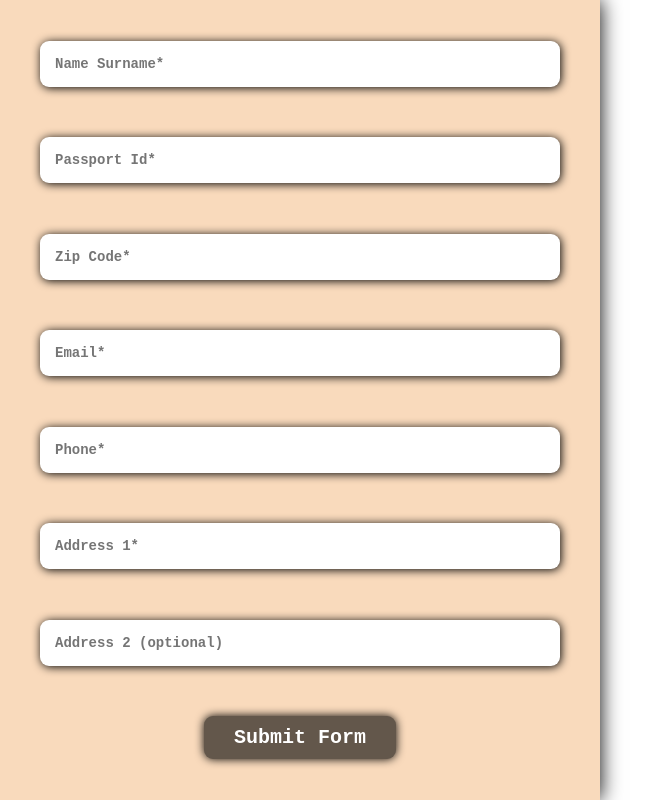
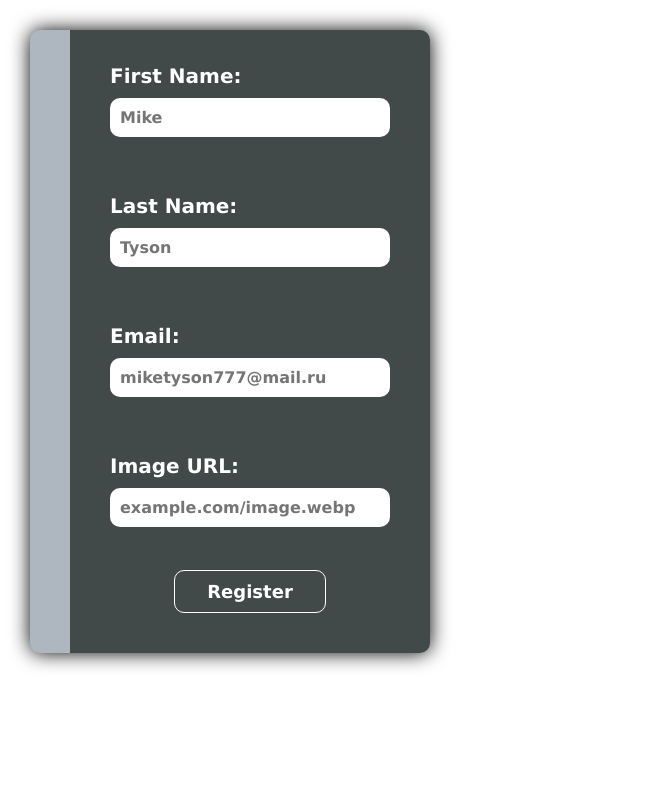
Before and after one commit to VaheM27/react_ujexner, a React (Create React App) app: page / in a window 1280 px wide. Before the commit this address led to /dashboard. Shown: the whole page, without its empty margins (0-666 px from the left). Built offline with nearby package versions, Linux system fonts and the light colour scheme; data requests are answered from the project's data file.

Commit message:
Lesson 17 Homework

```diff
--- a/package.json
+++ b/package.json
@@ -12,6 +12,7 @@
     "bootstrap": "^5.3.3",
     "bootstrap-icons": "^1.11.3",
     "formik": "^2.4.6",
+    "json-server": "^1.0.0-beta.3",
     "nanoid": "^5.0.9",
     "react": "^18.3.1",
     "react-dom": "^18.3.1",
--- /dev/null
+++ b/src/Lesson17/App.jsx
@@ -0,0 +1,39 @@
+import React, { useEffect, useState } from "react";
+import UserForm from "./components/UserForm/UserForm";
+import Box from "./components/Box/Box";
+
+import "./App.scss";
+
+const App = () => {
+  const [data, setData] = useState([]);
+
+  useEffect(() => {
+    fetch("http://localhost:3005/users", {
+      method: "GET",
+    })
+      .then((res) => res.json())
+      .then((res) => setData(res));
+  }, [data]);
+
+  return (
+    <div className="app">
+      <UserForm currentArr={data} />
+      <div className="boxes">
+        {data.map((item) => {
+          return (
+            <Box
+              key={item.id}
+              id={item.id}
+              fName={item.firstName}
+              lName={item.lastName}
+              email={item.email}
+              img={item.image}
+            />
+          );
+        })}
+      </div>
+    </div>
+  );
+};
+
+export default App;
--- /dev/null
+++ b/src/Lesson17/App.scss
@@ -0,0 +1,9 @@
+@import "./styles/global.scss";
+
+.app {
+  @include makeFlex(flex, space-between, flex-start, row, unset, 50px, 50px);
+  padding: 30px;
+  .boxes {
+    @include makeFlex(flex, flex-start, flex-start, row, wrap, 40px, 40px);
+  }
+}
--- /dev/null
+++ b/src/Lesson17/components/Box/Box.jsx
@@ -0,0 +1,32 @@
+import React from "react";
+
+import "./Box.scss";
+
+const Box = ({ fName, lName, email, img, id }) => {
+  const deleteUser = (userId) => {
+    fetch(`http://localhost:3005/users/${userId}`, {
+      method: "DELETE",
+    });
+  };
+
+  return (
+    <div className="box">
+      <div className="top">
+        <img src={img} alt="" />
+      </div>
+      <div className="bottom">
+        <p>
+          Full Name: <br />
+          {fName + " " + lName}
+        </p>
+        <p>
+          email: <br />
+          {email}
+        </p>
+      </div>
+      <button onClick={() => deleteUser(id)}>Delete</button>
+    </div>
+  );
+};
+
+export default Box;
--- /dev/null
+++ b/src/Lesson17/components/Box/Box.scss
@@ -0,0 +1,50 @@
+@import "../../styles/global.scss";
+
+.box {
+  @include makeFlex(
+    flex,
+    center,
+    flex-start,
+    column,
+    Lucida Grande,
+    40px,
+    unset
+  );
+  box-shadow: 0 0 10px #000;
+  width: 300px;
+  border-radius: 6px;
+  background-color: #ebedef;
+  @include textParams(20px, 900, Helvetica, #424949);
+  .top {
+    width: 300px;
+    overflow: hidden;
+    border-radius: 6px;
+    img {
+      transition: all 1s;
+      width: 300px;
+      height: 200px;
+      &:hover {
+        transform: scale(1.2);
+      }
+    }
+  }
+  .bottom {
+    @include makeFlex(flex, center, flex-start, column, unset, 10px, unset);
+    max-width: 300px;
+    padding: 0 10px;
+  }
+  button {
+    border: none;
+    margin: auto;
+    padding: 15px 32px;
+    margin-bottom: 20px;
+    border-radius: 10px;
+    @include textParams(16px, 900, Helvetica, #fff);
+    background-color: #edbb99;
+    cursor: pointer;
+    transition: all 1s;
+    &:hover {
+      background-color: #2c3e50;
+    }
+  }
+}
--- /dev/null
+++ b/src/Lesson17/components/UserForm/UserForm.jsx
@@ -0,0 +1,100 @@
+import { React, useState } from "react";
+import { Formik, Form, Field, ErrorMessage } from "formik";
+import { object, string } from "yup";
+import { nanoid } from "nanoid";
+
+import "./UserForm.scss";
+
+const UserForm = ({ currentArr }) => {
+  const [error, setError] = useState("");
+
+  const initialValues = {
+    firstName: "",
+    lastName: "",
+    email: "",
+    image: "",
+  };
+
+  const validationSchema = object({
+    firstName: string()
+      .matches(
+        /^(?=.*[A-Z])[A-Za-z]+([ '-][A-Za-z]+)*$/,
+        "Please, provide correct first name!"
+      )
+      .required("Required Field"),
+    lastName: string()
+      .matches(
+        /^(?=.*[A-Z])[A-Za-z]+([ '-][A-Za-z]+)*$/,
+        "Please, provide correct last name!"
+      )
+      .required("Required Field"),
+    email: string()
+      .matches(
+        /^[a-zA-Z0-9._%+-]+@[a-zA-Z0-9.-]+\.[a-zA-Z]{2,63}$/,
+        "Please, provide a valid email!"
+      )
+      .required("Required Field"),
+    image: string()
+      .matches(
+        /^(https?:\/\/.*\.(?:jpg|jpeg|png|gif|bmp|webp|svg))(?:\?.*)?$/,
+        "Please, Provide a correct image URL"
+      )
+      .required("Required Field"),
+  });
+
+  const addUser = (user, formik) => {
+    if (currentArr.some((elm) => elm.email === user.email)) {
+      setError("User already exists");
+    } else {
+      fetch("http://localhost:3005/users", {
+        method: "POST",
+        body: JSON.stringify({
+          id: nanoid(4),
+          firstName: user.firstName,
+          lastName: user.lastName,
+          email: user.email,
+          image: user.image,
+        }),
+      });
+      formik.resetForm();
+      setError("");
+    }
+  };
+
+  return (
+    <div className="form">
+      <Formik
+        validationSchema={validationSchema}
+        initialValues={initialValues}
+        onSubmit={(e, formik) => addUser(e, formik)}
+      >
+        <Form>
+          <div className="fieldDetails">
+            <p className="title">First Name:</p>
+            <Field name="firstName" placeholder="Mike" />
+            <ErrorMessage className="error" component="p" name="firstName" />
+          </div>
+          <div className="fieldDetails">
+            <p className="title">Last Name:</p>
+            <Field name="lastName" placeholder="Tyson" />
+            <ErrorMessage className="error" component="p" name="lastName" />
+          </div>
+          <div className="fieldDetails">
+            <p className="title">Email:</p>
+            <Field name="email" placeholder="miketyson777@mail.ru" />
+            <ErrorMessage className="error" component="p" name="email" />
+          </div>
+          <div className="fieldDetails">
+            <p className="title">Image URL:</p>
+            <Field name="image" placeholder="example.com/image.webp" />
+            <ErrorMessage className="error" component="p" name="image" />
+          </div>
+          <button type="submit">Register</button>
+          {error && <p className="errorMessage">{error}</p>}{" "}
+        </Form>
+      </Formik>
+    </div>
+  );
+};
+
+export default UserForm;
--- /dev/null
+++ b/src/Lesson17/components/UserForm/UserForm.scss
@@ -0,0 +1,70 @@
+@import "../../styles/global.scss";
+
+.form {
+  position: sticky;
+  top: 30px;
+  Form {
+    border-radius: 10px;
+    @include makeFlex(flex, center, flex-start, column, unset, 30px, unset);
+    background-color: #424949;
+    max-width: 400px;
+    min-width: 400px;
+    width: 100%;
+    padding: 20px 40px;
+    border-left: 40px solid #aeb6bf;
+    box-shadow: 0 0 20px #000;
+    .fieldDetails {
+      height: 100px;
+      width: 100%;
+      position: relative;
+      @include makeFlex(flex, center, flex-start, column, unset, 10px, unset);
+      .title {
+        user-select: none;
+        @include textParams(20px, 900, unset, #fff);
+        font-family: "Lucida Sans", "Lucida Sans Regular", "Lucida Grande",
+          "Lucida Sans Unicode", Geneva, Verdana, sans-serif;
+      }
+      input {
+        width: 100%;
+        outline: none;
+        @include textParams(16px, 600, unset, #000);
+        font-family: "Lucida Sans", "Lucida Sans Regular", "Lucida Grande",
+          "Lucida Sans Unicode", Geneva, Verdana, sans-serif;
+        padding: 10px;
+        border: none;
+        border-radius: 10px;
+      }
+      .error {
+        @include textParams(14px, 900, unset, #cb4335);
+        font-family: "Lucida Sans", "Lucida Sans Regular", "Lucida Grande",
+          "Lucida Sans Unicode", Geneva, Verdana, sans-serif;
+        position: absolute;
+        top: 100px;
+      }
+    }
+    button {
+      border: none;
+      border-radius: 10px;
+      padding: 10px 32px;
+      margin: 0 auto 20px auto;
+      @include textParams(18px, 900, unset, #fff);
+      font-family: "Lucida Sans", "Lucida Sans Regular", "Lucida Grande",
+        "Lucida Sans Unicode", Geneva, Verdana, sans-serif;
+      background-color: #424949;
+      border: 1px solid #fff;
+      cursor: pointer;
+      transition: all 1s;
+      &:hover {
+        background-color: #fff;
+        color: #424949;
+      }
+    }
+    .errorMessage {
+      @include textParams(14px, 900, unset, #cb4335);
+      font-family: "Lucida Sans", "Lucida Sans Regular", "Lucida Grande",
+        "Lucida Sans Unicode", Geneva, Verdana, sans-serif;
+      position: absolute;
+      bottom: 10px;
+    }
+  }
+}
--- /dev/null
+++ b/src/Lesson17/styles/global.scss
@@ -0,0 +1,26 @@
+* {
+  margin: 0;
+  padding: 0;
+  box-sizing: border-box;
+}
+
+::-webkit-scrollbar {
+  display: none;
+}
+
+@mixin makeFlex($display, $justify, $align, $dir, $wrap, $rgap, $cgap) {
+  display: $display;
+  justify-content: $justify;
+  align-items: $align;
+  flex-direction: $dir;
+  flex-wrap: $wrap;
+  row-gap: $rgap;
+  column-gap: $cgap;
+}
+
+@mixin textParams($size, $weight, $family, $color) {
+  font-size: $size;
+  font-weight: $weight;
+  font-family: $family;
+  color: $color;
+}
--- /dev/null
+++ b/src/db.json
@@ -0,0 +1,3 @@
+{
+  "users": []
+}
--- a/src/index.js
+++ b/src/index.js
@@ -1,6 +1,6 @@
 import React from "react";
 import ReactDOM from "react-dom/client";
-import App from "./Lesson16/App";
+import App from "./Lesson17/App";
 import { BrowserRouter } from "react-router-dom";
 
 const root = ReactDOM.createRoot(document.getElementById("root"));
```
Also changed, not shown: 1 other file (tests, documents, lock files or other folders).
